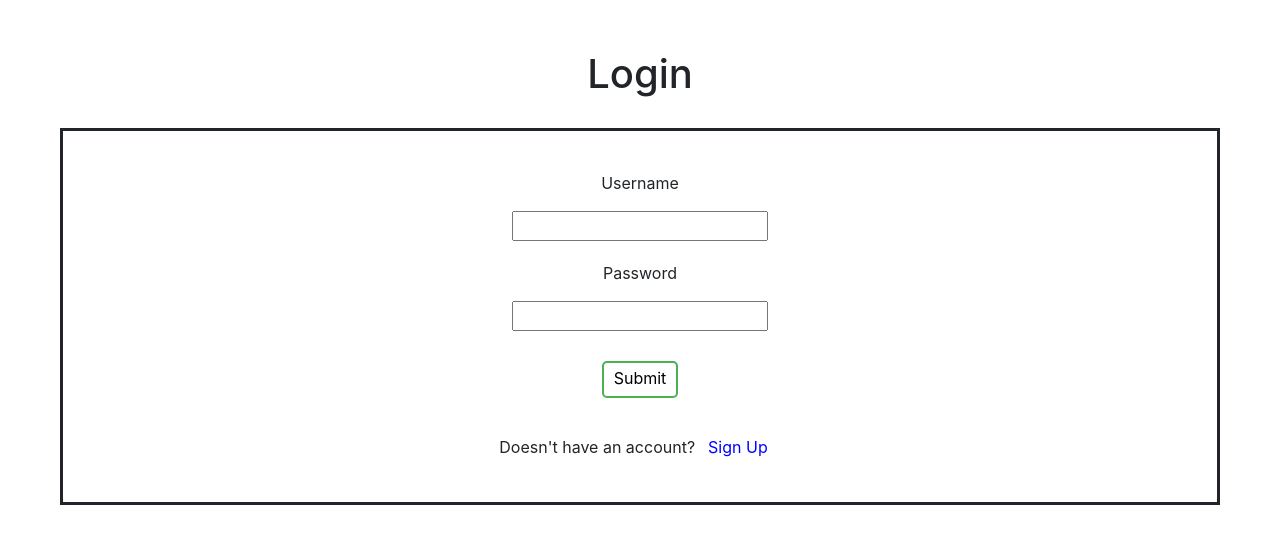
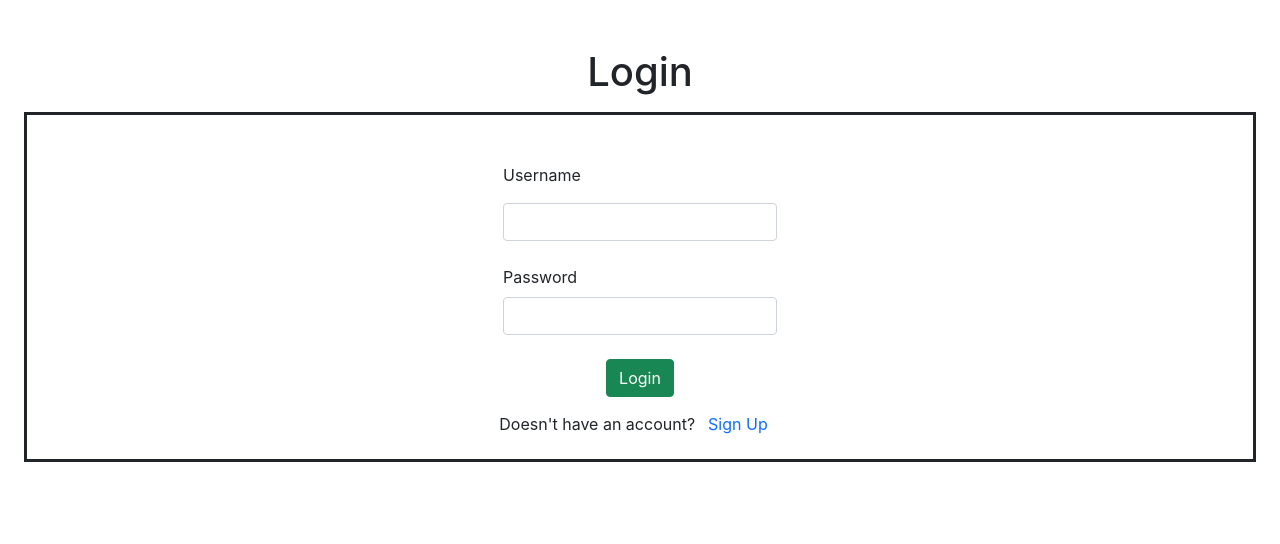
Before and after one commit to caposcar1998/tec-ride, a React (Vite) app: page / in a window 1280 px wide. Shown: the top 544 px of the page. Built offline with nearby package versions, Linux system fonts and the light colour scheme.

Commit message:
CSS 2 Bootstrap

```diff
--- a/src/components/Home.jsx
+++ b/src/components/Home.jsx
@@ -2,9 +2,9 @@ import imageBlockchain from "../images/blockchain.png"
 
 function Member(props){
     return(
-        <div className="member">
-            <h3>{props.name}</h3>
-            <h3>{props.idM}</h3>
+        <div className="d-flex align-items-center justify-content-center flex-column" id="member">
+            <h3 className="h4">{props.name}</h3>
+            <h3 className="h5">{props.idM}</h3>
         </div>
     )
 }
@@ -12,10 +12,10 @@ function Member(props){
 const Home = () => {
     return(
         <div className="containerHome">
-            <h1>Rides Blockchain WebApp</h1>
-            <div className="contentHome1">
-                <img src={imageBlockchain} className="imgBlock"></img>
-                <div className="infoP">
+            <h1 className="text-center">Rides Blockchain WebApp</h1>
+            <div className="d-flex align-items-center justify-content-around" >
+                <img src={imageBlockchain} className="mx-4 w-100"></img>
+                <div className="border border-3 border-dark px-3 pt-2 mx-4 h5" id="infoP">
                     <p>
                         In this project Blockchain technology will be used. Blockchain could be define as a chain
                         of blocks that contains information and the main porpuse of this is to make changes,
@@ -31,8 +31,8 @@ const Home = () => {
                     </p>
                 </div>
             </div>
-            <h2>Team Members</h2>
-            <div className="teamMembers">
+            <h2 className="text-center my-4">Team Members</h2>
+            <div className="d-flex align-items-center justify-content-around pt-3" id="teamMembers">
                 <Member name="Manuel Ortiz" idM="A01655515"/>
                 <Member name="Aldo Ortiz" idM="A01654725"/>
                 <Member name="Óscar Contreras" idM="A01655772"/>
--- a/src/components/Login.jsx
+++ b/src/components/Login.jsx
@@ -14,24 +14,24 @@ function Login(){
     }
 
     return(
-        <div className="containerLogin">
-            <h1>Login</h1>
-            <div className="login-wrapper">
-                <form>
+        <div className="mx-4 mt-5 " id="containerLogin">
+            <h1 className="text-center mb-3" >Login</h1>
+            <div className="border border-3 border-dark">
+                <form className="ml-2 mr-3 mt-3 d-flex flex-column justify-content-center align-items-center mb-2 mt-4">
                     <label>
-                        <p>Username</p>
-                        <input onChange={e => setUsername(e.target.value)} type="text" />
+                        <p className="text-left d-inline-flex mb-2 mt-4">Username</p>
+                        <input onChange={e => setUsername(e.target.value)} type="text" className="form-control mt-2"/>
                     </label>
                     <label>
-                        <p>Password</p>
-                        <input type="password" />
+                        <p className="text-left d-inline-flex mb-2 mt-4">Password</p>
+                        <input type="password" className="form-control"/>
                     </label>
                     <div>
-                        <button onClick={login} type="submit">Submit</button>
+                        <button onClick={login} type="submit" className="btn btn-success mt-4">Login</button>
                     </div>
                 </form>
-                <p>
-                    Doesn't have an account? <Link to="/signup"><a className="btn">Sign Up</a></Link>
+                <p className="d-flex justify-content-center align-items-center mt-2">
+                    Doesn't have an account? <Link to="/signup"><a className="btn text-primary">Sign Up</a></Link>
                 </p>
             </div>
         </div>
--- a/src/components/SignUp.jsx
+++ b/src/components/SignUp.jsx
@@ -16,28 +16,28 @@ function SignUp(){
     }
 
     return(
-        <div className="containerSignUp">
-            <h1>Sign Up</h1>
-            <div className="signUp-wrapper">
-                <form>
+        <div className="mx-4 mt-5" id="containerSignUp">
+            <h1 className="text-center mb-3" >Sign Up</h1>
+            <div className="border border-3 border-dark">
+                <form className="ml-2 mr-3 mt-3 d-flex flex-column justify-content-center align-items-center mb-2 mt-4">
                     <label>
-                        <p>Email</p>
-                        <input type="text" />
+                        <p className="mb-2 mt-4" >Email</p>
+                        <input type="text" className="form-control" />
                     </label>
                     <label>
-                        <p>Username</p>
-                        <input type="text" />
+                        <p className="mb-2 mt-4" >Username</p>
+                        <input type="text" className="form-control" />
                     </label>
                     <label>
-                        <p>Password</p>
-                        <input type="password" />
+                        <p className="mb-2 mt-4" >Password</p>
+                        <input type="password" className="form-control" />
                     </label>
-                    <select onChange={e => setTypeUser(e.target.value)}>
+                    <select onChange={e => setTypeUser(e.target.value)} className="mt-4 text-center">
                         <option value="driver">Driver</option>
                         <option value="passenger">Passenger</option>
                     </select>
                     <div>
-                        <button onClick={signUp} type="submit">Sign Up</button>
+                        <button onClick={signUp} type="submit" className="btn btn-success my-4">Sign Up</button>
                     </div>
                 </form>
             </div>
--- a/src/index.css
+++ b/src/index.css
@@ -11,128 +11,3 @@ code {
   font-family: source-code-pro, Menlo, Monaco, Consolas, 'Courier New',
     monospace;
 }
-
-/*
-      -----     Start of Home     -----
-*/
-
-.containerHome h1, .containerHome h2{
-  text-align: center;
-}
-
-.containerHome .infoP{
-  padding-left: 16px;
-  padding-top: 10px;
-  padding-right: 16px;
-  border-style: solid;
-  margin-left: 15px;
-  margin-right: 20px;
-  font-size: 18px;
-}
-.containerHome img{
-  margin-left: 30px;
-  width: 300px;
-}
-.containerHome .contentHome1{
-  display: flex;
-  justify-content:space-around;
-  align-items: center;
-}
-
-.containerHome h2{
-  margin-top: 20px;
-  margin-bottom: 20px;
-}
-
-.containerHome .teamMembers{
-  display: flex;
-  justify-content: space-around;
-  padding-top: 15px;
-}
-
-.containerHome .teamMembers .member{
-  display: flex;
-  justify-content: center;
-  align-items: center;
-  flex-direction: column;
-}
-
-.containerHome .teamMembers h3{
-  font-size: 18px;
-}
-
-/*
-      -----     End of Home     -----
-*/
-
-/*
-      -----     Start of Login and SignUp     -----
-*/
-
-.containerLogin, .login-wrapper, .containerSignUp, .signUp-wrapper{
-  margin-left: 30px;
-  margin-right: 30px;
-  margin-top: 30px;
-  padding-top: 20px;
-  padding-bottom: 20px;
-}
-
-.login-wrapper, .signUp-wrapper{
-  border-style: solid;
-}
-
-.signUp-wrapper select{
-  margin-top: 20px;
-  text-align: center;
-}
-
-.containerLogin h1, .containerSignUp h1{
-  text-align: center;
-}
-
-.containerLogin .login-wrapper form, .containerSignUp .signUp-wrapper form{
-  display: flex;
-  flex-direction: column;
-  align-items: center;
-  justify-content: center;
-  margin-bottom: 20px;
-
-}
-
-.containerLogin .login-wrapper form p, .containerSignUp .signUp-wrapper form p{
-  margin-top: 20px;
-}
-
-.containerLogin .login-wrapper button, .containerSignUp .signUp-wrapper button{
-  margin-top: 30px;
-  border-radius: 5px;
-  padding-top: 3px;
-  padding-left: 10px;
-  padding-right: 10px;
-  padding-bottom: 6px;
-  transition-duration: 0.4s;
-  background-color: white;
-  border: 2px;
-  border-style: solid;
-  border-color: #4CAF50;
-}
-
-.containerLogin .login-wrapper button:hover, .containerSignUp .signUp-wrapper button:hover{
-  background-color: #4CAF50;
-  color: white;
-}
-
-.containerLogin .login-wrapper p{
-  margin-top: 30px;
-  display: flex;
-  align-items: center;
-  justify-content: center;
-}
-
-.containerLogin .login-wrapper a{
-  color: blue;
-}
-
-/*
-      -----     End of Login and SignUp    -----
-*/
```
